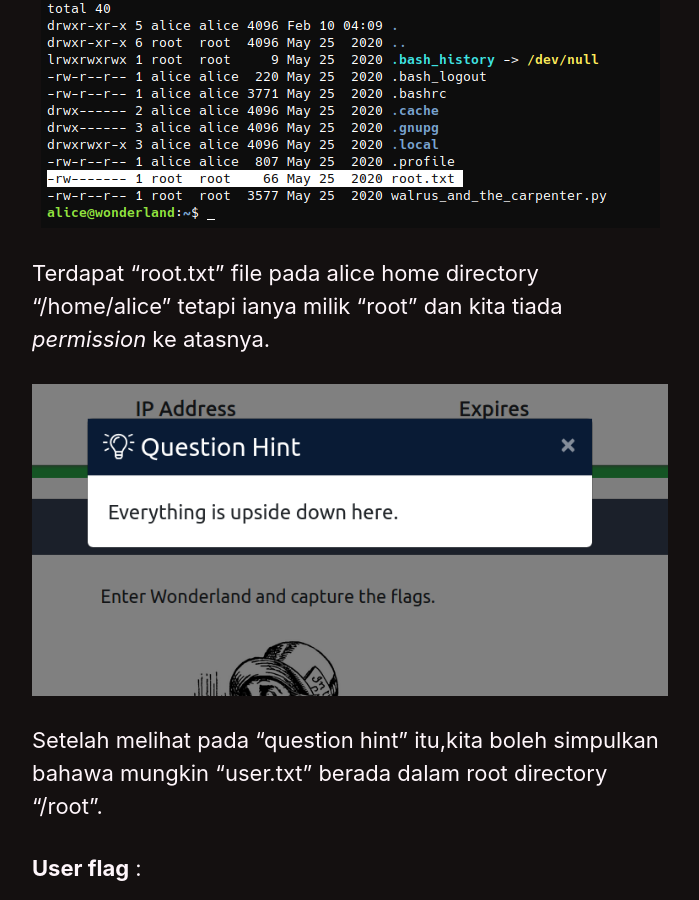
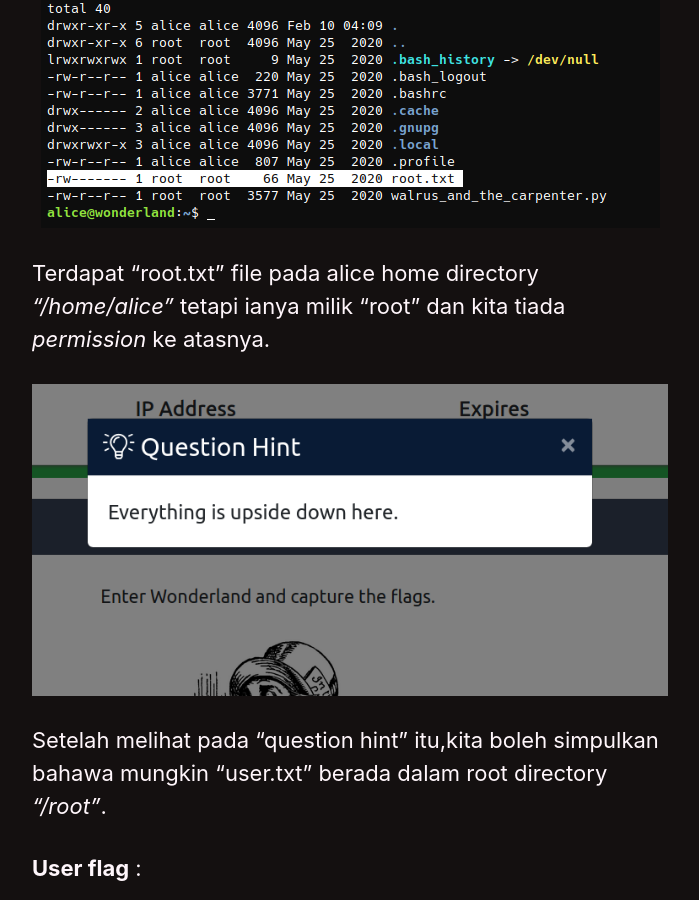
Before and after one commit to faridarif/faridarif.github.io, a Jekyll site: the page built from _posts/2021-02-10-CTF-wonderland.md, in a window 1280 px wide and 900 px high, scrolled down 4455 px. Shown: the whole window, without its empty margins (290-989 px from the left). Built offline with Jekyll 4.4.1, drawn with Linux system fonts in a browser that asks for light colours; cached includes are drawn as plain includes; some of the changed text lies outside the part shown.

```diff
--- a/_posts/2021-02-10-CTF-wonderland.md
+++ b/_posts/2021-02-10-CTF-wonderland.md
@@ -56,11 +56,11 @@ Melihat pada *source webpage* itu,kita mendapati bahawa terdapat *username* dan
 
 ![enter image description here](https://raw.githubusercontent.com/faridarif/faridarif.github.io/master/images/alice-ls.png){:.align-center}
 
-Terdapat "root.txt" file pada alice home directory "/home/alice" tetapi ianya milik "root" dan kita tiada *permission* ke atasnya.
+Terdapat "root.txt" file pada alice home directory *"/home/alice"* tetapi ianya milik "root" dan kita tiada *permission* ke atasnya.
 
 ![enter image description here](https://raw.githubusercontent.com/faridarif/faridarif.github.io/master/images/alice-question-hint.png){:.align-center}
 
-Setelah melihat pada "question hint" itu,kita boleh simpulkan bahawa mungkin "user.txt" berada dalam root directory "/root".
+Setelah melihat pada "question hint" itu,kita boleh simpulkan bahawa mungkin "user.txt" berada dalam root directory *"/root"*.
 
 **User flag** :
 
@@ -94,7 +94,7 @@ Kita berjaya "escalate our privileges" kepada "rabbit" user !
 
 ![enter image description here](https://raw.githubusercontent.com/faridarif/faridarif.github.io/master/images/alice-teaparty.png){:.align-center}
 
-Didalam */home/rabbit*,terdapat satu "binary file" iaitu "teaParty".
+Didalam *"/home/rabbit"*,terdapat satu "binary file" iaitu "teaParty".
 
 Kita cuba pindahkan "taeParty" itu ke *local machine* supaya mudah untuk kita analisis "binary file" itu.
 
```
